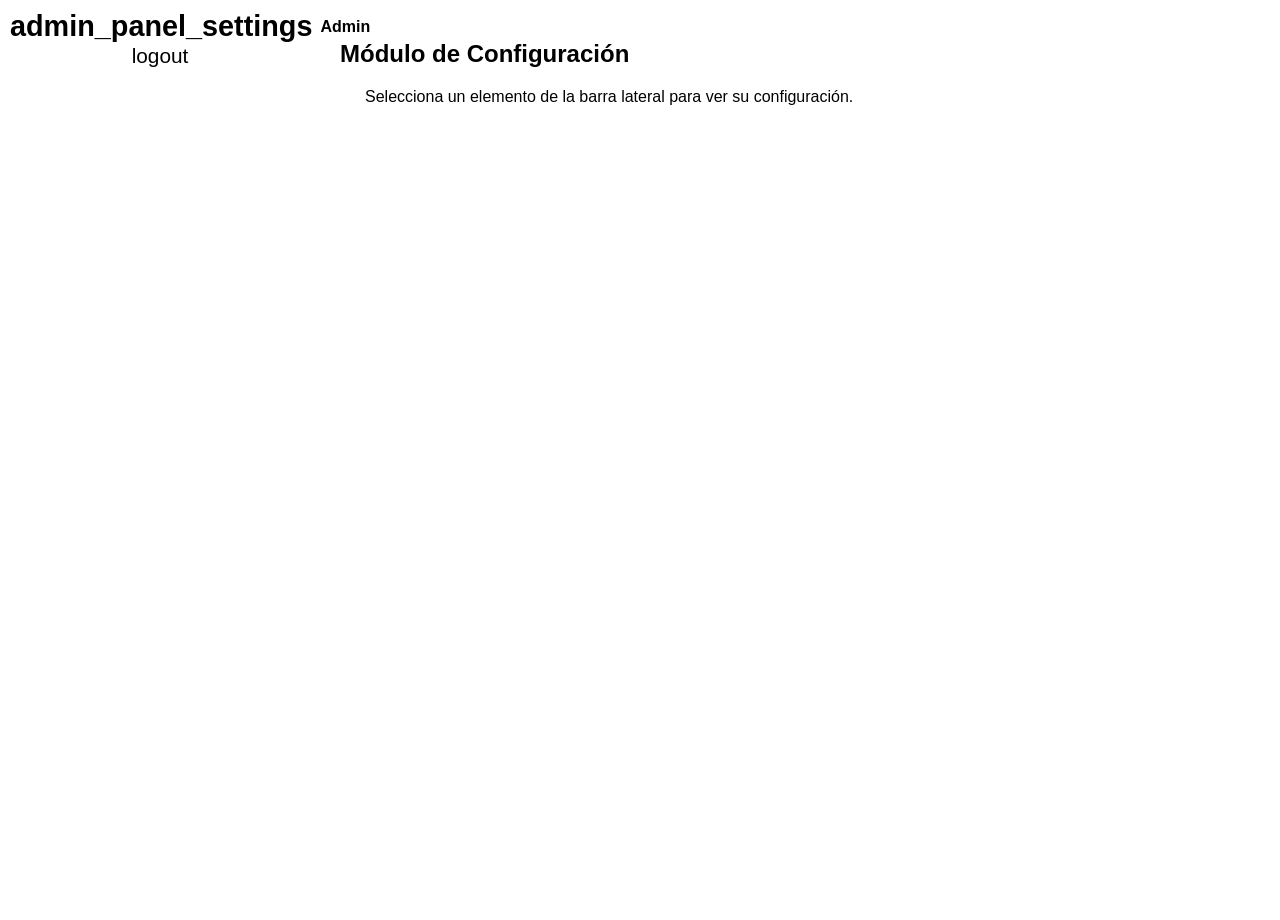
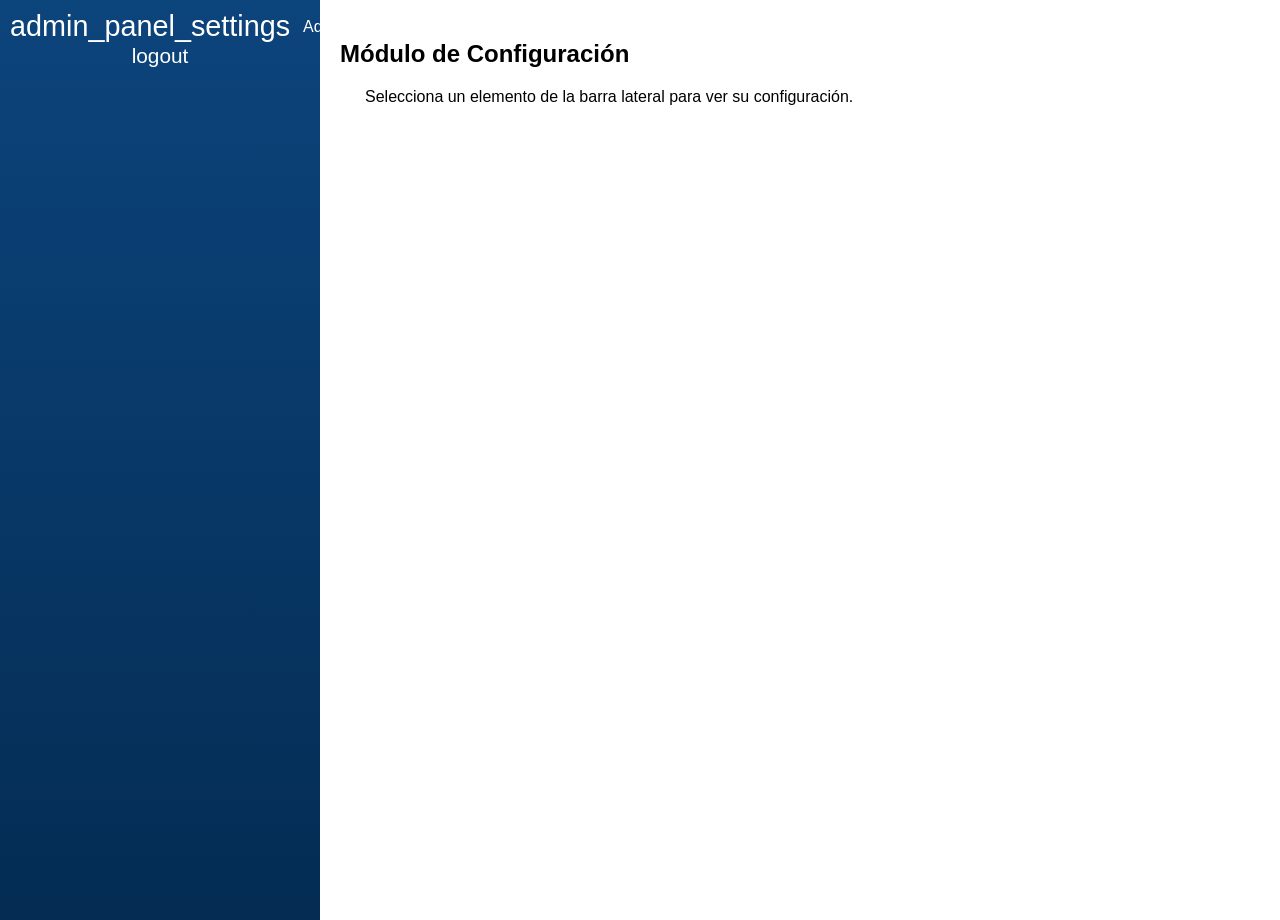

feat: mejora visual sidebar

--- a/css/estilos.css
+++ b/css/estilos.css
@@ -17,10 +17,11 @@ body {
   display: flex;
   flex-direction: column;
   width: 300px;
-  background-color: var(--color-superficie-secondary);
+  background: linear-gradient(to bottom, #0C447C, #042C53);
   padding: 10px;
   height: 100vh;
   z-index: 1;
+  color: #fff;
 }
 
 #sidebar-panel {
@@ -33,24 +34,27 @@ body {
   display: flex;
   flex-direction: column;
   justify-content: space-between;
-  border-bottom: 1px solid var(--color-borde-suave);
   margin-bottom: 15px;
 }
-.usuario-info-container{
+.sidebar-divider {
+  border: 0;
+  height: 1px;
+  background: rgba(255, 255, 255, 0.08);
+  margin: 0 0 15px 0;
+}
+.usuario-info-container {
   display: flex;
   flex-direction: row;
   justify-content: space-between;
-  height: 120px;
+  align-items: center;
+  padding: 10px 0;
 }
-#menuHeader {
+.menu-navegacion {
   display: flex;
   flex-direction: row;
-  gap: 20px;
+  gap: 15px;
   padding-left: 8px;
-}
-#menuHeader span:hover{
-  color: var(--color-primario);
-  cursor: pointer;
+  margin-top: 15px;
 }
 .sidebar h2 {
     margin-top: 0;
@@ -63,9 +67,25 @@ body {
 .usuario-info {
   display: flex;
   align-items: center;
-  gap: 0.5rem;
-  font-weight: bold;
-  color: var(--color-texto);
+  gap: 0.8rem;
+}
+
+.avatar-circular {
+  width: 40px;
+  height: 40px;
+  border-radius: 50%;
+  background-color: rgba(255,255,255,0.2);
+  display: flex;
+  align-items: center;
+  justify-content: center;
+  font-weight: 500;
+  font-size: 16px;
+  color: #fff;
+}
+
+.usuario-nombre {
+  font-weight: 500;
+  color: #fff;
 }
 
 .perfil-icon {
@@ -80,8 +100,13 @@ body {
   color: var(--color-text-muted);
 }
 
-.btn-icon:hover {
-  color: var(--color-negro);
+.btn-logout {
+  color: rgba(255,255,255,0.5);
+  transition: color 0.3s ease;
+}
+
+.btn-logout:hover {
+  color: #fff;
 }
 
 .main-content {
@@ -120,33 +145,63 @@ body {
   }  
 
   
+.atencion-item {
+  padding: 12px 16px;
+  background-color: transparent;
+  border-left: 3px solid transparent;
+  transition: all 0.3s ease;
+  border-radius: 4px;
+  margin-bottom: 5px;
+  cursor: pointer;
+}
+
+.atencion-item-selected {
+  background-color: rgba(255, 255, 255, 0.1);
+  border-left: 3px solid #5DCAA5;
+}
+
+.atencion-item:hover:not(.atencion-item-selected) {
+  background-color: rgba(255, 255, 255, 0.06);
+}
+
 .paciente-info {
     display: flex;
-    justify-content: space-between; /* separa nombre y ubicación */
-    align-items: center;            /* centra verticalmente */
-    font-size: 1em;
-    color: var(--color-texto);
+    justify-content: space-between;
+    align-items: center;
     margin-bottom: 5px;
 }
 
-.ubicacion {
-    background-color: var(--color-primario);
-    color: var(--color-blanco);
-    padding: 2px 6px;
-    border-radius: 4px;
-    font-size: 0.85em;
+.paciente-info strong {
+    font-size: 14px;
+    font-weight: 600;
+    color: #fff;
+    display: block;
 }
 
-  .atencion-detalles {
+.paciente-info span {
+    font-size: 11px;
+    color: rgba(255, 255, 255, 0.55);
+}
+
+.ubicacion {
+    background-color: rgba(93, 202, 165, 0.2) !important;
+    color: #5DCAA5 !important;
+    padding: 2px 8px !important;
+    border-radius: 12px !important;
+    font-size: 10px !important;
+    font-weight: 600 !important;
+}
+
+.atencion-detalles {
     display: flex;
     justify-content: space-between;
-    font-size: 0.9em;
-    color: var(--color-text-muted);
-  }
+}
   
-  .fecha {
-    font-weight: bold;
-  }
+.fecha, .extra-label {
+    font-size: 11px;
+    color: rgba(255, 255, 255, 0.55);
+    font-weight: normal;
+}
   
   .estado {
     font-style: italic;
@@ -265,9 +320,19 @@ body {
 
 .estado-section{
   margin: 8px 0;
-    font-size: 20px;
-    color: var(--color-azul-oscuro);
-    font-weight: bold;
+}
+
+.estado-section summary {
+  font-size: 10px;
+  text-transform: uppercase;
+  letter-spacing: 1.5px;
+  color: rgba(255, 255, 255, 0.4);
+  background: transparent;
+  padding: 10px 0 5px 0;
+  border-bottom: 1px solid rgba(255, 255, 255, 0.05);
+  margin-bottom: 8px;
+  cursor: pointer;
+  list-style: none; /* Hide default triangle if desired, but ok to keep */
 }
 
 
@@ -278,6 +343,20 @@ body {
 
 
 .menu-icon {
-font-size: 32px!important;
-color: var(--color-azul-oscuro); 
+  font-size: 28px !important;
+  color: rgba(255, 255, 255, 0.7); 
+  padding: 8px;
+  border-left: 3px solid transparent;
+  transition: all 0.3s ease;
+  border-radius: 4px;
+}
+.menu-icon:hover {
+  color: #fff;
+  background-color: rgba(255, 255, 255, 0.07);
+  cursor: pointer;
+}
+.menu-icon-active {
+  color: #fff;
+  background-color: rgba(255, 255, 255, 0.12);
+  border-left: 3px solid #5DCAA5;
 }
